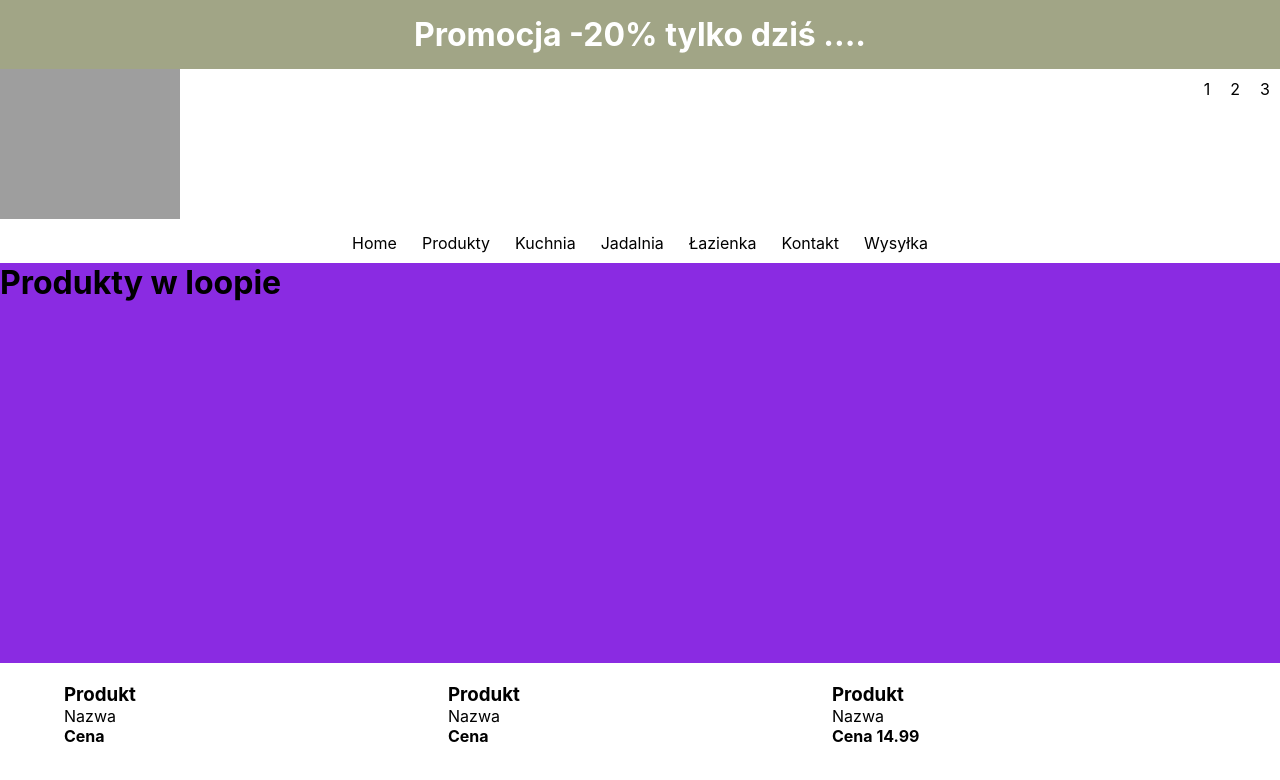
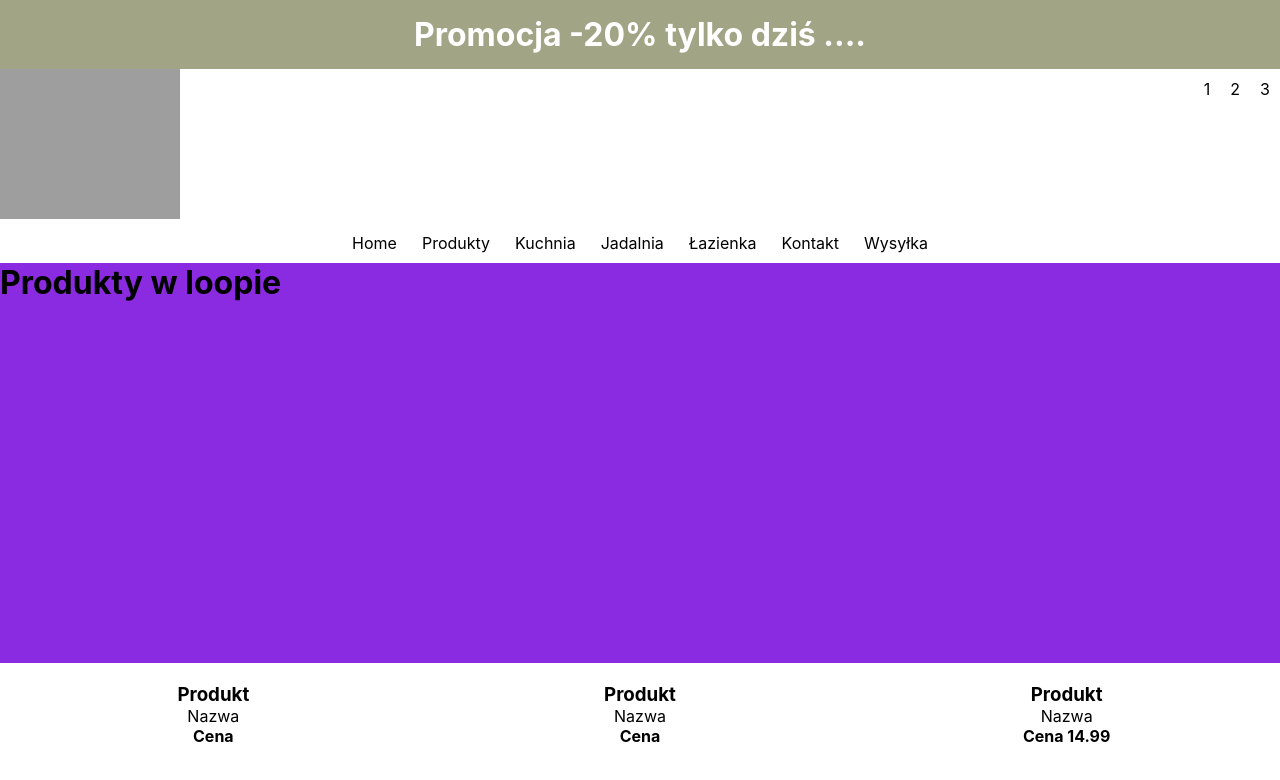
Before and after one commit to marcinoles87/my-app2, a React (Create React App) app: page / in a window 1280 px wide. Shown: the top 780 px of the page. Built offline with nearby package versions, Linux system fonts and the light colour scheme; grey boxes are pictures that could not be loaded.

Commit message:
add code

```diff
--- a/src/App.css
+++ b/src/App.css
@@ -79,10 +79,11 @@
   display: flex;
   flex-direction: row;
   flex-wrap: wrap;
-  justify-content: center;
+  justify-content: space-around;
 
 }
 
 .database-element{
   width: 30%;
+  text-align: center;
 }
```
